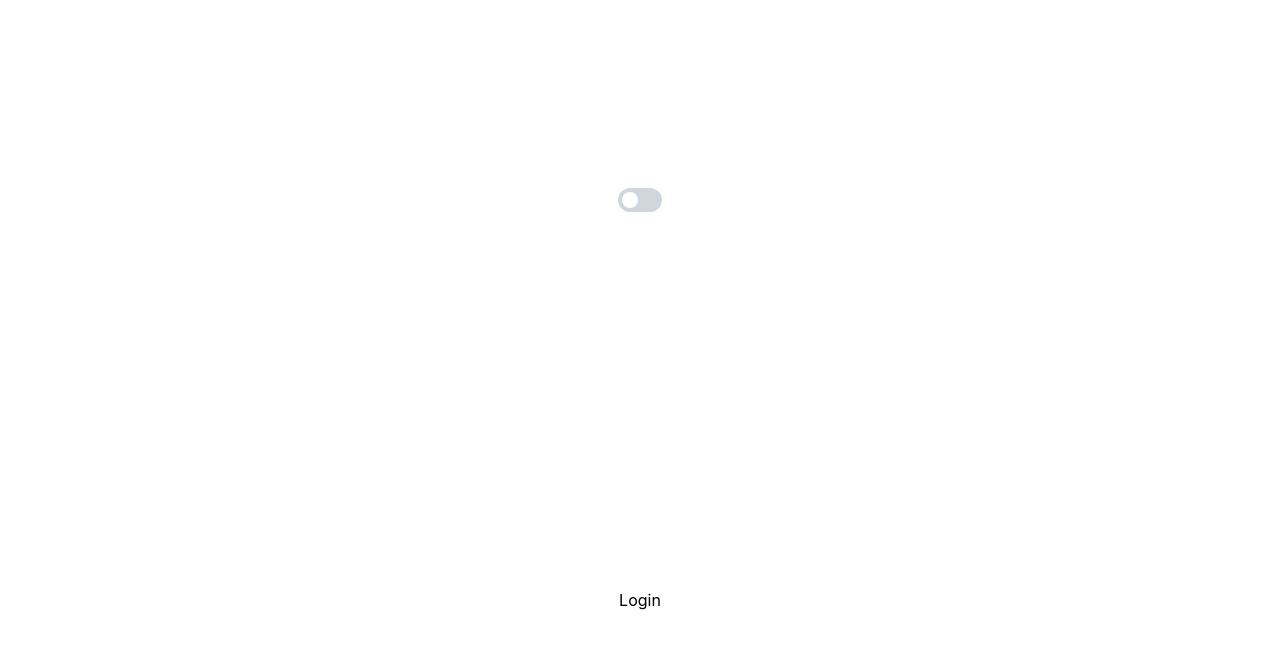
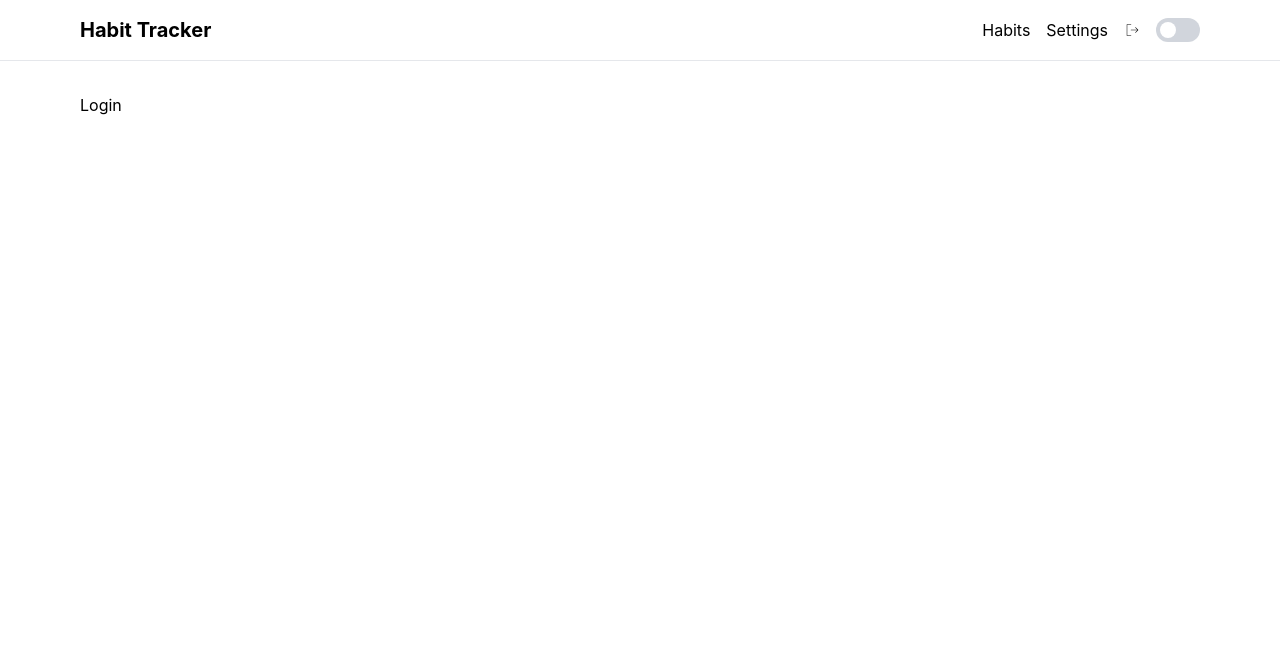
Before and after one commit to lintricker/habit-tracker, a React (Vite) app: page /login in a window 1280 px wide. Shown: the top 648 px of the page. Built offline with nearby package versions, Linux system fonts and the light colour scheme.

Commit message:
feat/restructure header

```diff
--- a/package.json
+++ b/package.json
@@ -13,6 +13,7 @@
     "@tailwindcss/vite": "^4.3.1",
     "react": "^19.2.6",
     "react-dom": "^19.2.6",
+    "react-icons": "^5.6.0",
     "react-router-dom": "^7.18.0",
     "tailwindcss": "^4.3.1",
     "zustand": "^5.0.14"
--- a/src/App.tsx
+++ b/src/App.tsx
@@ -8,6 +8,7 @@ import LoginPage from './pages/LoginPage'
 import DashboardPage from './pages/DashboardPages'
 import HabitsPage from './pages/HabitsPage'
 import SettingsPage from './pages/SettingsPage'
+import Layout from './components/Layout'
 
 
 const App = () => {
@@ -22,17 +23,16 @@ const App = () => {
   }, [theme])
 
   return (
-    <div className="bg-white dark:bg-zinc-800 grid place-items-center h-screen w-full">
-      <ThemeToggle />
       <BrowserRouter>
         <Routes>
-          <Route path="login" element={<LoginPage />} />
-          <Route path="dashboard" element={<DashboardPage />} />
-          <Route path="habits" element={<HabitsPage />} />
-          <Route path="settings" element={<SettingsPage />} />
+          <Route element={<Layout />}>
+            <Route path="login" element={<LoginPage />} />
+            <Route index element={<DashboardPage />} />
+            <Route path="habits" element={<HabitsPage />} />
+            <Route path="settings" element={<SettingsPage />} />
+          </Route>
         </Routes>
     </BrowserRouter>
-    </div>
   )
 }
 
--- /dev/null
+++ b/src/components/Layout.tsx
@@ -0,0 +1,29 @@
+import { Link, Outlet } from "react-router-dom"
+import { ThemeToggle } from "./ThemeToggle"
+import { PiSignOutThin } from "react-icons/pi";
+
+
+const Layout = () => {
+    return (
+    <div className="min-h-screen bg-white dark:bg-zinc-900">
+      {/* Шапка */}
+      <header className="border-b border-gray-200 dark:border-gray-700">
+        <div className="max-w-6xl mx-auto px-4 py-4 flex justify-between items-center">
+          <Link to="/" className="dark:text-white"><h1 className="text-xl font-bold dark:text-white">Habit Tracker</h1></Link>
+          <nav className="flex gap-4 items-center">
+            <Link to="/habits" className="hover:text-blue-500 dark:text-white">Habits</Link>
+            <Link to="/settings" className="hover:text-blue-500 dark:text-white">Settings</Link>
+            <Link to="/login" className="dark:text-white"><PiSignOutThin /></Link>
+            <ThemeToggle />
+          </nav>
+        </div>
+      </header>
+
+      {/* Контент страницы */}
+      <main className="max-w-6xl mx-auto px-4 py-8">
+        <Outlet />
+      </main>
+    </div>
+  )
+}
+export default Layout
--- a/src/pages/DashboardPages.tsx
+++ b/src/pages/DashboardPages.tsx
@@ -2,7 +2,7 @@
 const DashboardPage = () => {
 
   return (
-    <h1>Dashboard</h1>
+    <h1 className="dark:text-white">Dashboard</h1>
   )
 }
 export default DashboardPage
--- a/src/pages/HabitsPage.tsx
+++ b/src/pages/HabitsPage.tsx
@@ -2,7 +2,7 @@
 const HabitsPage = () => {
 
   return (
-    <h1>Habits</h1>
+    <h1 className="dark:text-white">Habits</h1>
   )
 }
 export default HabitsPage
--- a/src/pages/LoginPage.tsx
+++ b/src/pages/LoginPage.tsx
@@ -2,7 +2,7 @@
 const LoginPage = () => {
 
   return (
-    <h1>Login</h1>
+    <h1  className="dark:text-white">Login</h1>
   )
 }
 export default LoginPage
--- a/src/pages/SettingsPage.tsx
+++ b/src/pages/SettingsPage.tsx
@@ -2,7 +2,7 @@
 const SettingsPage = () => {
 
   return (
-    <h1>Settings</h1>
+    <h1 className="dark:text-white">Settings</h1>
   )
 }
 export default SettingsPage
```
Also changed, not shown: 1 other file (tests, documents, lock files or other folders).
